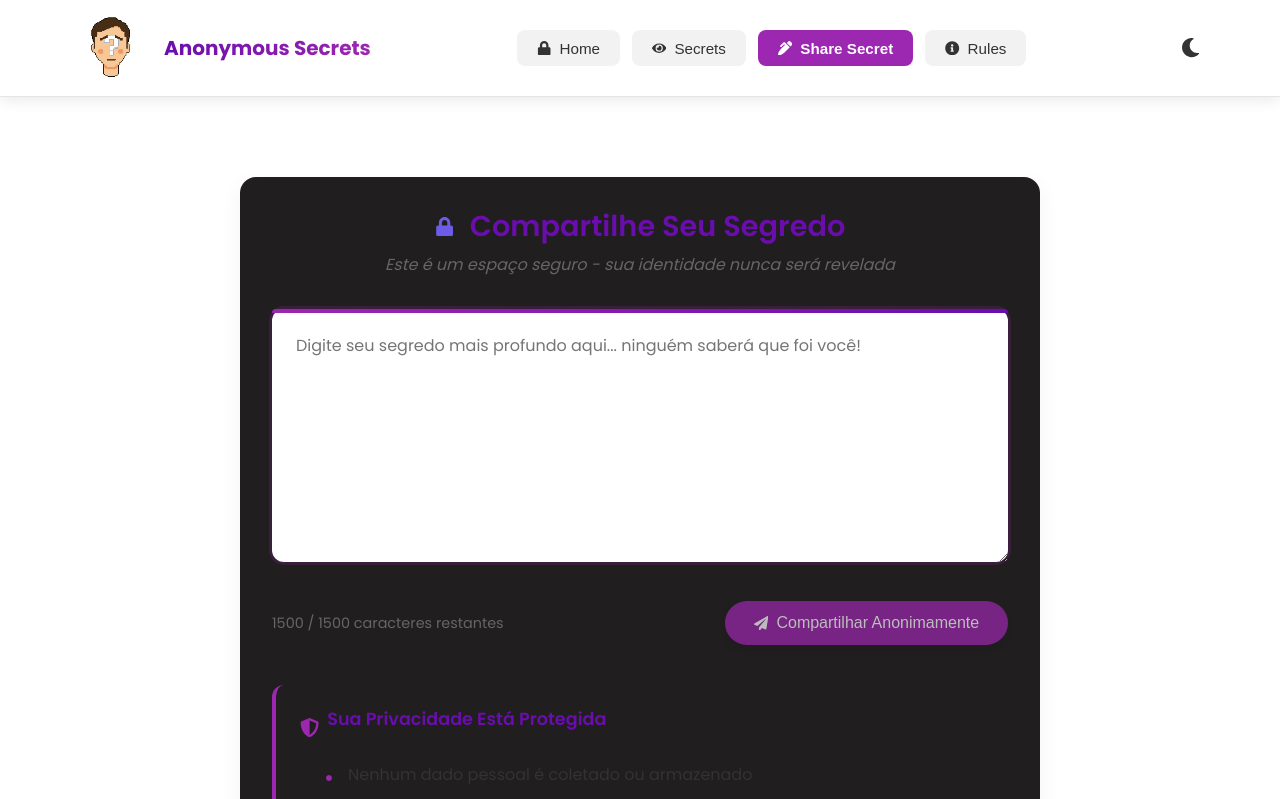
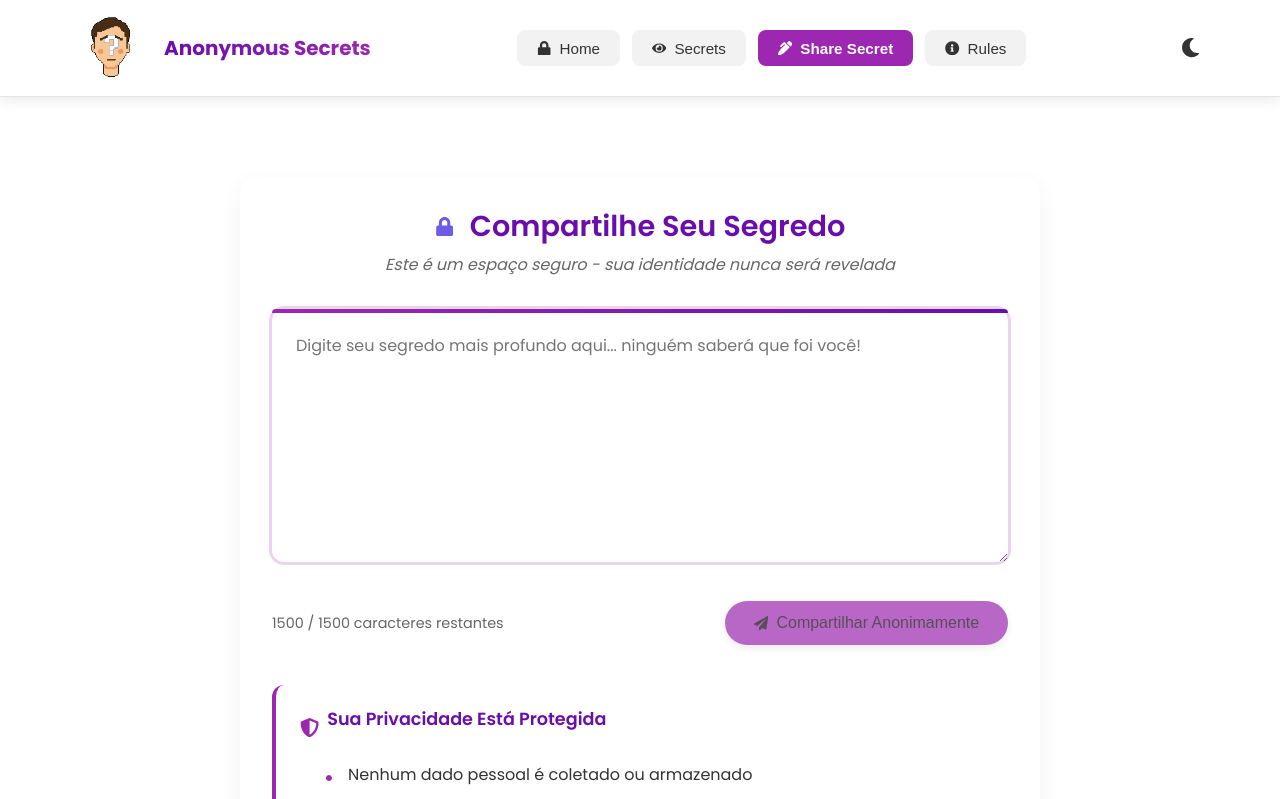
Before and after one commit to Thiago-Chiloff/anonymoussecrets, a React (Vite) app: page /write in a window 1280 px wide. Shown: the top 799 px of the page. Built offline with nearby package versions, Linux system fonts and the light colour scheme; no server answers; the database is empty.

Commit message:
correção-de-umas-parada-ai

```diff
--- a/src/Secrets.jsx
+++ b/src/Secrets.jsx
@@ -26,7 +26,7 @@ function Secrets({ secrets }) {
       enderecos: /(\d{1,5}\s[a-zA-Z0-9\s,.]+,\s[a-zA-Z\s]+,\s[a-zA-Z\s]+,\s[a-zA-Z\s]+)/g,
       cpfs: /\b\d{3}\.\d{3}\.\d{3}-\d{2}\b/g,
       cnpjs: /\b\d{2}\.\d{3}\.\d{3}\/\d{4}-\d{2}\b/g,
-      palavroes: /cu|puta que pariu|filho da puta | caralho | viado | buceta| pinto/g,
+      palavroes: /cu|puta que pariu|filho da puta | caralho | viado | buceta| pinto | fodase | foda-se/g,
     };
 
     return texto
--- a/src/ThemeContext.jsx
+++ b/src/ThemeContext.jsx
@@ -17,7 +17,7 @@ const ThemeTypes = {
 const ThemeColors = {
   [THEME_LIGHT]: {
     '--primary-color': '#6a0dad',
-    '--secondary-color': '#201e1eff',
+    '--secondary-color': '#ffffff',
     '--accent-color': '#9c27b0',
     '--text-color': '#333333',
     '--text-secondary': '#666666',
--- a/src/WriteSecret.css
+++ b/src/WriteSecret.css
@@ -98,7 +98,7 @@
 
 .submit-btn {
   background-color: var(--accent-color);
-  color: white;
+  color: rgba(0, 0, 0, 0.893);
   border: none;
   padding: 0.8rem 1.8rem;
   border-radius: 50px;
```
